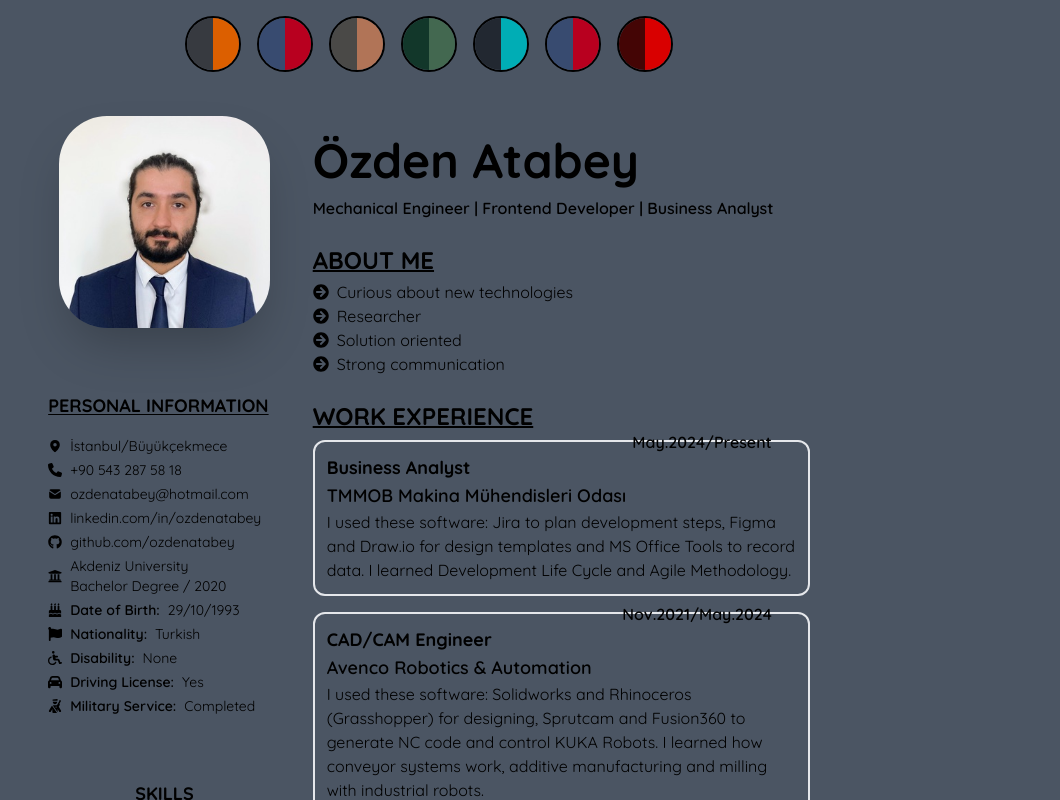
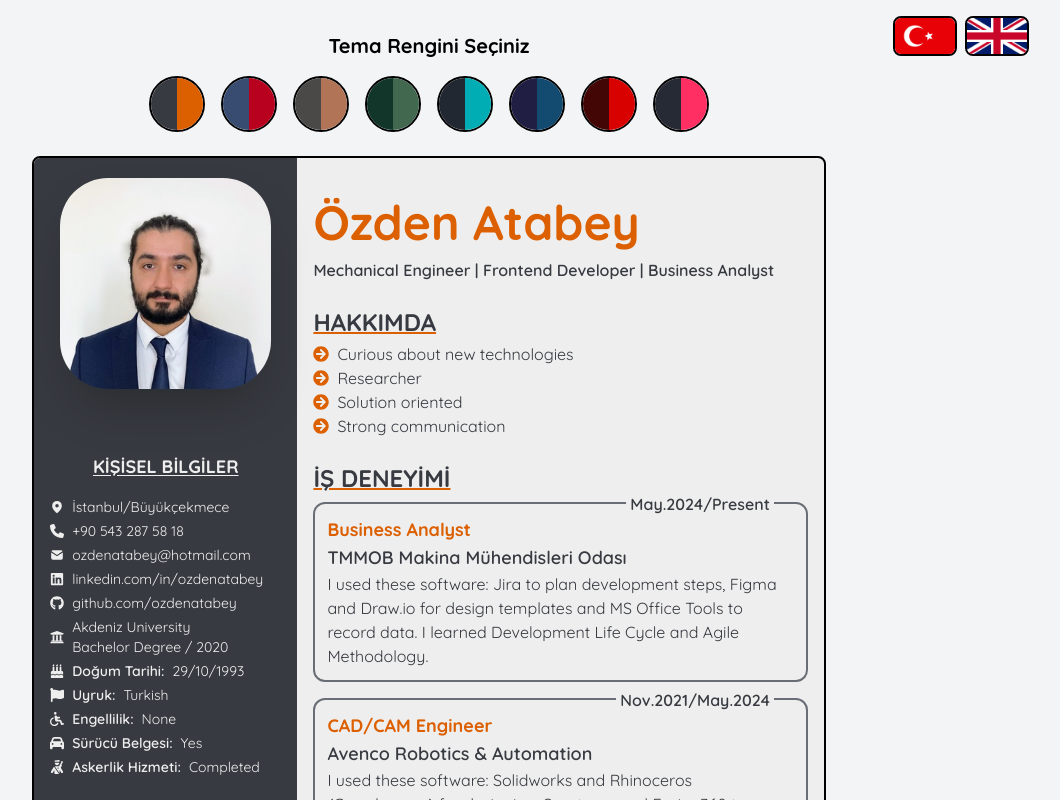
Before and after one commit to ozdenatabey/cv-builder, a React (Vite) app: page / in a window 1280 px wide. Shown: the top 800 px of the page, without its empty margins (211-1271 px from the left). Built offline with nearby package versions, Linux system fonts and the light colour scheme.

Commit message:
language selector added

```diff
--- a/src/App.jsx
+++ b/src/App.jsx
@@ -5,10 +5,16 @@ import References from "./component/References";
 import SideMenu from "./component/SideMenu";
 import { useEffect, useRef, useState } from "react";
 import ColorPicker from "./component/ColorPicker";
+import LanguageSelect from "./component/LanguageSelect";
 
 function App() {
+  // DİL SEÇİMİ
+  const [language, setLanguage] = useState("tr");
+  const handleLanguageSelect = (lang) => {
+    setLanguage(lang);
+  };
   // TEMA SEÇİMİ
-  const [selectedTheme, setSelectedTheme] = useState("");
+  const [selectedTheme, setSelectedTheme] = useState("color1");
   const handleThemeSelect = (theme) => {
     setSelectedTheme(theme);
   };
@@ -28,20 +34,24 @@ function App() {
     }
   }, [pageCount]);
   return (
-    <div className="grid place-items-center bg-gray-600">
-      <ColorPicker onThemeSelect={handleThemeSelect} />
+    <>
+      <div className="absolute right-10 top-4">
+        <LanguageSelect onClick={handleLanguageSelect} />
+      </div>
+      <div className="grid place-items-center bg-gray-100 pt-8">
+        <ColorPicker onThemeSelect={handleThemeSelect} language={language} />
         <main
           id="page1"
-        className={`bg-${selectedTheme}-base m-6 h-[297mm] w-[210mm]`}
+          className={`bg-${selectedTheme}-base m-6 h-[297mm] w-[210mm] border-2 border-black rounded-lg overflow-hidden`}
         >
           <div className="flex">
             <div className="w-2/6">
-            <SideMenu theme={selectedTheme} />
+              <SideMenu theme={selectedTheme} language={language} />
             </div>
             <div ref={myRef} className="w-4/6 p-4 space-y-6">
               <Header theme={selectedTheme} />
-            <AboutMe theme={selectedTheme} />
-            <Experience theme={selectedTheme} />
+              <AboutMe theme={selectedTheme} language={language} />
+              <Experience theme={selectedTheme} language={language} />
             </div>
           </div>
         </main>
@@ -58,6 +68,7 @@ function App() {
           </main>
         )}
       </div>
+    </>
   );
 }
 
--- a/src/component/AboutMe.jsx
+++ b/src/component/AboutMe.jsx
@@ -2,13 +2,13 @@ import { FaArrowCircleRight } from "react-icons/fa";
 import { aboutMe } from "../data/userData";
 
 // eslint-disable-next-line react/prop-types
-function AboutMe({ theme }) {
+function AboutMe({ theme, language }) {
   return (
     <div className={`text-${theme}-primary`}>
       <p
         className={`font-bold text-2xl mb-1 underline decoration-${theme}-header decoration-2`}
       >
-        ABOUT ME
+        {language === "en" ? "ABOUT ME" : "HAKKIMDA"}
       </p>
       {aboutMe.map((property) => (
         <div key={property.id} className="flex items-center space-x-2 ">
--- a/src/component/ColorPicker.jsx
+++ b/src/component/ColorPicker.jsx
@@ -2,12 +2,19 @@
 import { colors } from "../data/colors";
 
 // eslint-disable-next-line react/prop-types
-function ColorPicker({ onThemeSelect }) {
+function ColorPicker({ onThemeSelect, language }) {
   const handleClick = (id) => {
     onThemeSelect(id);
   };
 
   return (
+    <>
+      {language === "en" && (
+        <p className="text-xl font-bold">Pick Color Theme</p>
+      )}
+      {language === "tr" && (
+        <p className="text-xl font-bold">Tema Rengini Seçiniz</p>
+      )}
       <div className="flex space-x-4 mt-4">
         {colors.map((color) => (
           <div key={color.id}>
@@ -21,6 +28,7 @@ function ColorPicker({ onThemeSelect }) {
           </div>
         ))}
       </div>
+    </>
   );
 }
 
--- a/src/component/Experience.jsx
+++ b/src/component/Experience.jsx
@@ -1,13 +1,13 @@
 import { experiences } from "../data/userData";
 
 // eslint-disable-next-line react/prop-types
-function Experience({ theme }) {
+function Experience({ theme, language }) {
   return (
     <div className={`text-${theme}-primary`}>
       <p
         className={`font-bold text-2xl mb-2 underline decoration-${theme}-header decoration-2`}
       >
-        WORK EXPERIENCE
+        {language === "en" ? "WORK EXPERIENCE" : "İŞ DENEYİMİ"}
       </p>
       {experiences.map((experience) => (
         <div
--- /dev/null
+++ b/src/component/LanguageSelect.jsx
@@ -0,0 +1,33 @@
+import trFlag from "../assets/trFlag.jpg";
+import enFlag from "../assets/enFlag.png";
+
+// eslint-disable-next-line react/prop-types
+function LanguageSelect({ onClick }) {
+  const handleClick = (langId) => {
+    onClick(langId);
+  };
+  return (
+    <div>
+      <div className="flex space-x-2">
+        <img
+          className="w-16 border-2 border-black rounded-lg cursor-pointer hover:shadow-md hover:shadow-black"
+          src={trFlag}
+          alt="tr"
+          onClick={() => {
+            handleClick("tr");
+          }}
+        />
+        <img
+          className="w-16 border-2 border-black rounded-lg cursor-pointer hover:shadow-md hover:shadow-black"
+          src={enFlag}
+          alt="en"
+          onClick={() => {
+            handleClick("en");
+          }}
+        />
+      </div>
+    </div>
+  );
+}
+
+export default LanguageSelect;
--- a/src/component/PersonalInformation.jsx
+++ b/src/component/PersonalInformation.jsx
@@ -16,11 +16,11 @@ import {
 } from "react-icons/fa";
 
 // eslint-disable-next-line react/prop-types
-function PersonalInformation({ theme }) {
+function PersonalInformation({ theme, language }) {
   return (
     <div className={`text-${theme}-base text-sm space-y-1 p-4`}>
-      <p className="font-bold text-lg underline underline-offset-2 mb-4">
-        PERSONAL INFORMATION
+      <p className="font-bold text-lg text-center underline underline-offset-2 mb-4">
+        {language === "en" ? "PERSONAL INFORMATION" : "KİŞİSEL BİLGİLER"}
       </p>
       {personalInformation.location ? (
         <div className="flex items-center">
@@ -76,7 +76,9 @@ function PersonalInformation({ theme }) {
       {personalInformation.dateOfBirth ? (
         <div className="flex items-center">
           <FaBirthdayCake className="mr-2" />
-          <p className="mr-2 font-semibold">Date of Birth:</p>
+          <p className="mr-2 font-semibold">
+            {language === "en" ? "Date of Birth:" : "Doğum Tarihi:"}
+          </p>
           <p>{personalInformation.dateOfBirth}</p>
         </div>
       ) : (
@@ -85,7 +87,9 @@ function PersonalInformation({ theme }) {
       {personalInformation.nationality ? (
         <div className="flex items-center">
           <FaFlag className="mr-2" />
-          <p className="mr-2 font-semibold">Nationality:</p>
+          <p className="mr-2 font-semibold">
+            {language === "en" ? "Nationality:" : "Uyruk:"}
+          </p>
           <p>{personalInformation.nationality}</p>
         </div>
       ) : (
@@ -94,7 +98,9 @@ function PersonalInformation({ theme }) {
       {personalInformation.disability ? (
         <div className="flex items-center">
           <FaWheelchair className="mr-2" />
-          <p className="mr-2 font-semibold">Disability:</p>
+          <p className="mr-2 font-semibold">
+            {language === "en" ? "Disability:" : "Engellilik:"}
+          </p>
           <p>{personalInformation.disability}</p>
         </div>
       ) : (
@@ -103,7 +109,9 @@ function PersonalInformation({ theme }) {
       {personalInformation.drivingLicense ? (
         <div className="flex items-center">
           <FaCar className="mr-2" />
-          <p className="mr-2 font-semibold">Driving License:</p>
+          <p className="mr-2 font-semibold">
+            {language === "en" ? "Driving License:" : "Sürücü Belgesi:"}
+          </p>
           <p>{personalInformation.drivingLicense}</p>
         </div>
       ) : (
@@ -112,7 +120,9 @@ function PersonalInformation({ theme }) {
       {personalInformation.military ? (
         <div className="flex items-center">
           <FaPersonMilitaryRifle className="mr-2" />
-          <p className="mr-2 font-semibold">Military Service:</p>
+          <p className="mr-2 font-semibold">
+            {language === "en" ? "Military Service:" : "Askerlik Hizmeti:"}
+          </p>
           <p>{personalInformation.military}</p>
         </div>
       ) : (
--- a/src/component/SideMenu.jsx
+++ b/src/component/SideMenu.jsx
@@ -3,7 +3,7 @@ import Skills from "./Skills";
 import imgUrl from "../assets/userImage.jpg";
 
 // eslint-disable-next-line react/prop-types
-function SideMenu({ theme }) {
+function SideMenu({ theme, language }) {
   return (
     <div className={`h-[297mm] bg-${theme}-primary space-y-12`}>
       <div className="w-4/5 m-auto pt-5">
@@ -13,8 +13,8 @@ function SideMenu({ theme }) {
           className="rounded-[3rem] shadow-2xl"
         />
       </div>
-      <PersonalInformation theme={theme} />
-      <Skills theme={theme} />
+      <PersonalInformation theme={theme} language={language} />
+      <Skills theme={theme} language={language} />
     </div>
   );
 }
--- a/src/component/Skills.jsx
+++ b/src/component/Skills.jsx
@@ -4,16 +4,18 @@ import { engineeringTools, programmingTools } from "../data/userData";
 import { FaCode, FaGear } from "react-icons/fa6";
 
 // eslint-disable-next-line react/prop-types
-function Skills({ theme }) {
+function Skills({ theme, language }) {
   return (
     <div className={`text-${theme}-base mx-4 space-y-4`}>
       <p className="text-center text-lg font-bold underline underline-offset-2">
-        SKILLS
+        {language === "en" ? "SKILLS" : "YETENEKLER"}
       </p>
       <div>
         <div className="flex items-center font-semibold">
           <FaGear className="mr-2" />
-          <p>Engineering Tools</p>
+          <p>
+            {language === "en" ? "Engineering Tools" : "Mühendislik Araçları"}
+          </p>
         </div>
         {engineeringTools.map((skill) => (
           <div
@@ -34,7 +36,7 @@ function Skills({ theme }) {
       <div>
         <div className="flex items-center font-semibold">
           <FaCode className="mr-2" />
-          <p>Programming Tools</p>
+          <p>{language === "en" ? "Programming Tools" : "Yazılım Araçları"}</p>
         </div>
         {programmingTools.map((skill) => (
           <div
--- a/src/data/colors.js
+++ b/src/data/colors.js
@@ -36,10 +36,10 @@ export const colors = [
   },
   {
     id: "color6",
-    primary: "#384B70",
-    header: "#B8001F",
-    border: "#507687",
-    base: "#FCFAEE",
+    primary: "#201E43",
+    header: "#134B70",
+    border: "#508C9B",
+    base: "#EEEEEE",
   },
   {
     id: "color7",
@@ -48,4 +48,11 @@ export const colors = [
     border: "#454545",
     base: "#D9D9D9",
   },
+  {
+    id: "color8",
+    primary: "#252A34",
+    header: "#FF2E63",
+    border: "#524847",
+    base: "#EAEAEA",
+  },
 ];
--- a/tailwind.config.js
+++ b/tailwind.config.js
@@ -78,16 +78,22 @@ export default {
           base: "#EEEEEE",
         },
         color6: {
-          primary: "#384B70",
-          header: "#B8001F",
-          border: "#507687",
-          base: "#FCFAEE",
+          primary: "#201E43",
+          header: "#134B70",
+          border: "#508C9B",
+          base: "#EEEEEE",
         },
         color7: {
           primary: "#440505",
           header: "#D90000",
           border: "#454545",
           base: "#D9D9D9",
+        },
+        color8: {
+          primary: "#252A34",
+          header: "#FF2E63",
+          border: "#524847",
+          base: "#EAEAEA",
         },
       },
     },
```
Also changed, not shown: src/assets/enFlag.png (added), src/assets/trFlag.jpg (added). Lines whose indentation alone changed are shown as unchanged.
